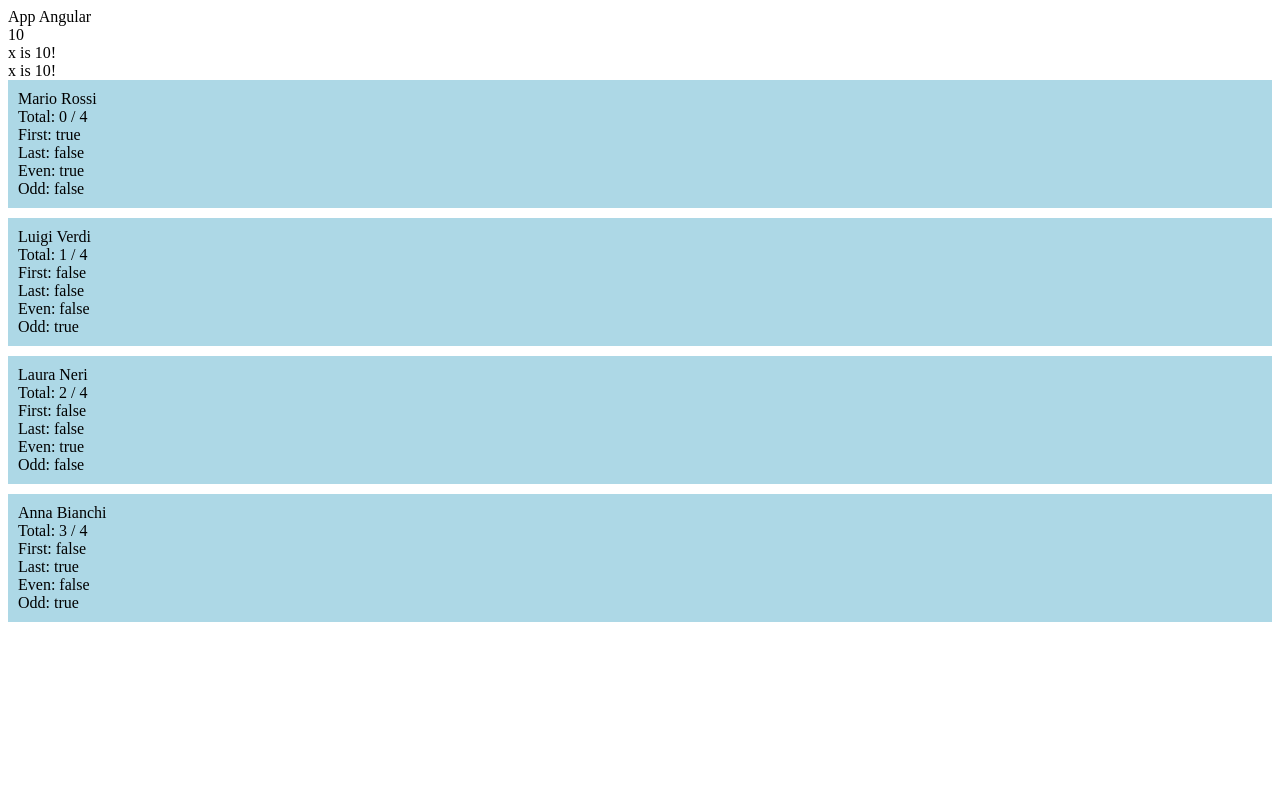
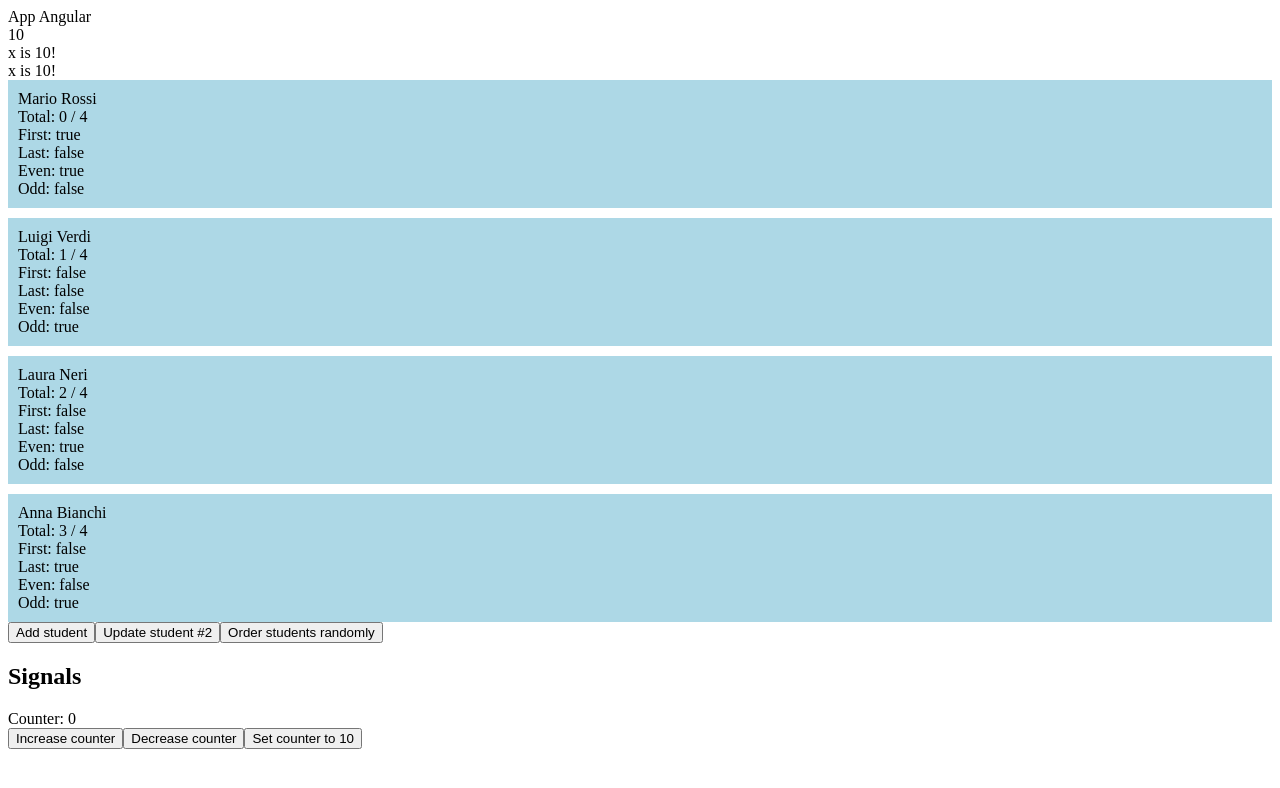
Before and after one commit to AleLoiac/angular-course, an Angular app: page / in a window 1280 px wide. Shown: the top 788 px of the page. Built offline with nearby package versions, Linux system fonts and the light colour scheme.

Commit message:
Use signals combined with conditionals and loops

```diff
--- a/src/app/app.html
+++ b/src/app/app.html
@@ -17,7 +17,7 @@
 } }
 
 <div class="students">
-  @for (student of students; track student.id) { @let fn = `${student.fn} ${student.ln}`;
+  @for (student of students(); track student.id) { @let fn = `${student.fn} ${student.ln}`;
 
   <div class="student">
     <div>{{ fn }}</div>
@@ -31,3 +31,27 @@
   </div>
   }
 </div>
+
+<div>
+  <button (click)="addStudent()">Add student</button>
+
+  <button (click)="updateStudentInfo(2)">Update student #2</button>
+
+  <button (click)="orderStudentsRandomly()">Order students randomly</button>
+</div>
+
+<section>
+  <h1>Signals</h1>
+  <div>Counter: {{ counter() }}</div>
+  <div>
+    <button (click)="increaseCounter()">Increase counter</button>
+    <button (click)="decreaseCounter()">Decrease counter</button>
+    <button (click)="setCounter(10)">Set counter to 10</button>
+  </div>
+
+  <div>
+    @if (counter() > 10) {
+    <div>Counter is bigger than 10!</div>
+    }
+  </div>
+</section>
--- a/src/app/app.ts
+++ b/src/app/app.ts
@@ -12,10 +12,42 @@ export class App {
 
   x = 10;
 
-  students = [
+  students = signal([
     { id: 1, fn: 'Mario', ln: 'Rossi' },
     { id: 2, fn: 'Luigi', ln: 'Verdi' },
     { id: 3, fn: 'Laura', ln: 'Neri' },
     { id: 4, fn: 'Anna', ln: 'Bianchi' },
-  ];
+  ]);
+
+  counter = signal(0);
+
+  increaseCounter = () => {
+    this.counter.update((value) => value + 1);
+  };
+  decreaseCounter = () => {
+    this.counter.update((value) => value - 1);
+  };
+  setCounter = (v: number) => {
+    this.counter.set(v);
+  };
+
+  addStudent = () => {
+    const id = this.students().length + 1;
+    const newStudent = {
+      id,
+      fn: `New Student FirstName` + id,
+      ln: `New Student LastName` + id,
+    };
+    this.students.update((v) => [...v, newStudent]);
+  };
+
+  updateStudentInfo = (id: number) => {
+    this.students.update((value) =>
+      value.map((student) => (student.id === id ? { ...student, ln: 'Green' } : student))
+    );
+  };
+
+  orderStudentsRandomly = () => {
+    this.students.update((value) => value.sort(() => Math.random() - 0.5));
+  };
 }
```
